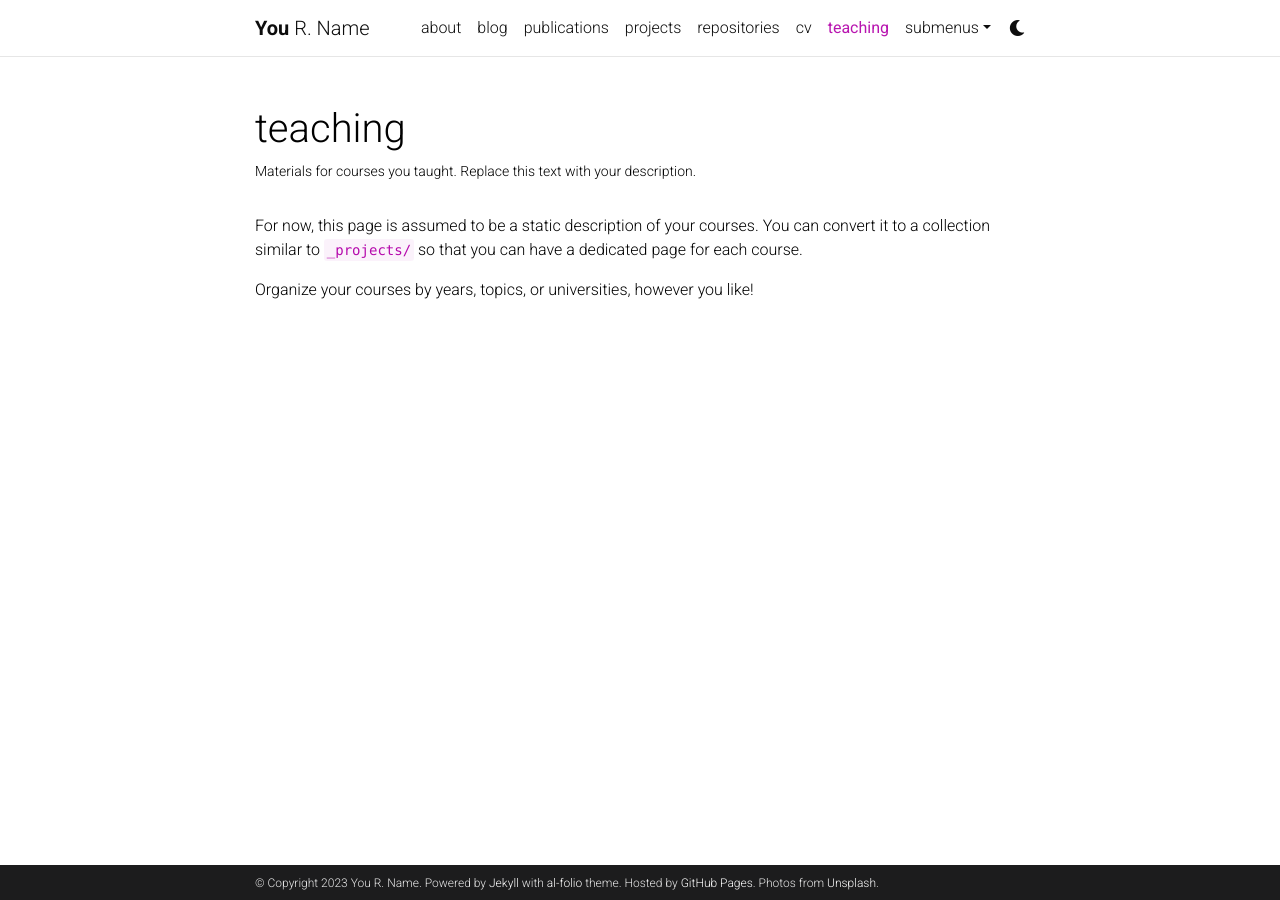
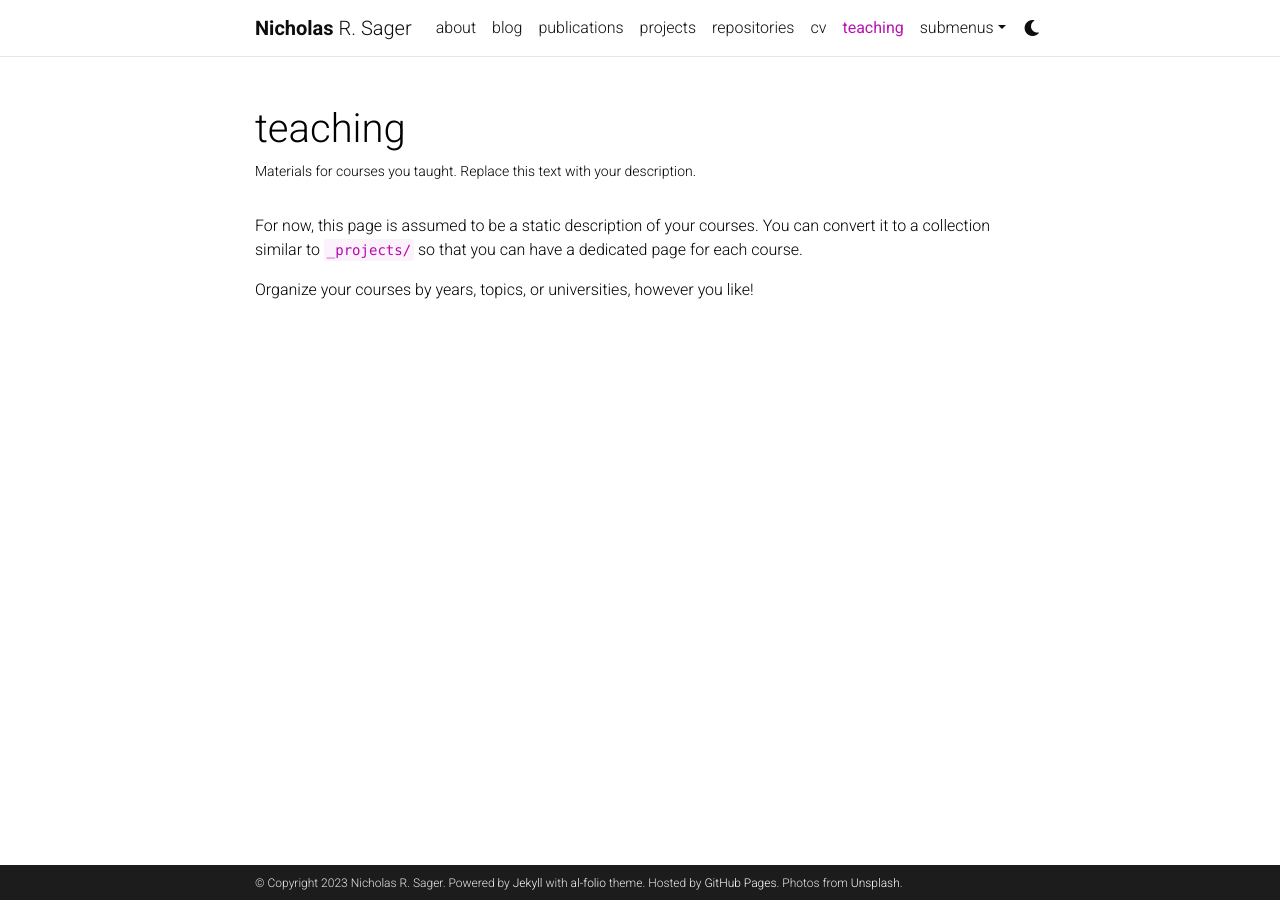
Before and after one commit to NickSager/NickSager.github.io, a Jekyll site: the page built from _pages/teaching.md, in a window 1280 px wide. Built offline with Jekyll 4.4.1, drawn with Linux system fonts in a browser that asks for light colours; comment, search, counter and statistics services are not loaded; a style sheet for code colours, icons or effects is not loaded.

Commit message:
changed config

```diff
--- a/_config.yml
+++ b/_config.yml
@@ -3,10 +3,10 @@
 # -----------------------------------------------------------------------------
 
 title: blank # the website title (if blank, full name will be used instead)
-first_name: You
+first_name: Nicholas
 middle_name: R.
-last_name: Name
-email: you@example.com
+last_name: Sager
+email: nsager@smu.edu
 description: > # the ">" symbol means to ignore newlines until "footer_text:"
   A simple, whitespace theme for academics. Based on [*folio](https://github.com/bogoli/-folio) design.
 footer_text: >
@@ -18,8 +18,8 @@
 lang: en # the language of your site (for example: en, fr, cn, ru, etc.)
 icon: ⚛️  # the emoji used as the favicon (alternatively, provide image name in /assets/img/)
 
-url: https://alshedivat.github.io # the base hostname & protocol for your site
-baseurl: /al-folio # the subpath of your site, e.g. /blog/
+url: https://nicksager.github.io # the base hostname & protocol for your site
+baseurl: # the subpath of your site, e.g. /blog/
 last_updated: false # set to true if you want to display last updated in the footer
 impressum_path:  # set to path to include impressum link in the footer, use the same path as permalink in a page, helps to conform with EU GDPR
 
```
